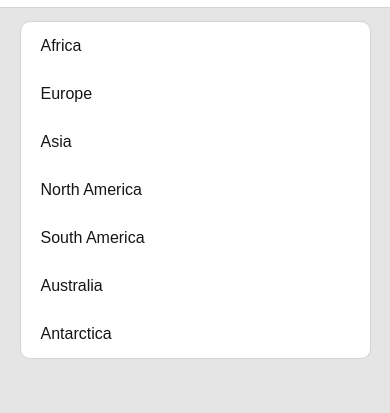
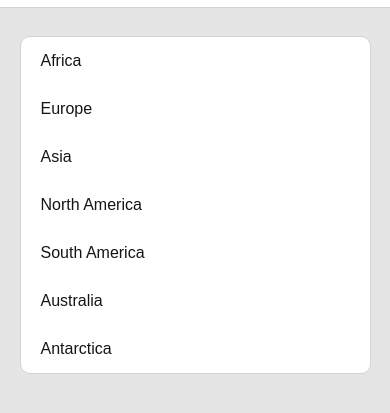
Before and after one commit to Thxnkzn-v/Repo, a plain HTML site: page index.html in a window 390 px wide. Both pictures are taken after a click on the link 360 px from the left and 27 px from the top of the page. Shown: the part 47-460 px from the top of the page. Drawn offline with Linux system fonts and the light colour scheme.

Commit message:
Add files via upload

```diff
--- a/styles.css
+++ b/styles.css
@@ -65,7 +65,7 @@ nav ul li {
         position: absolute;
         width: 100%;
         background-color: #fff;
-        margin-top: 420px;
+        margin-top: 450px;
         border-radius: 10px;
         border: solid 1px lightgray;
         display: none;
```
